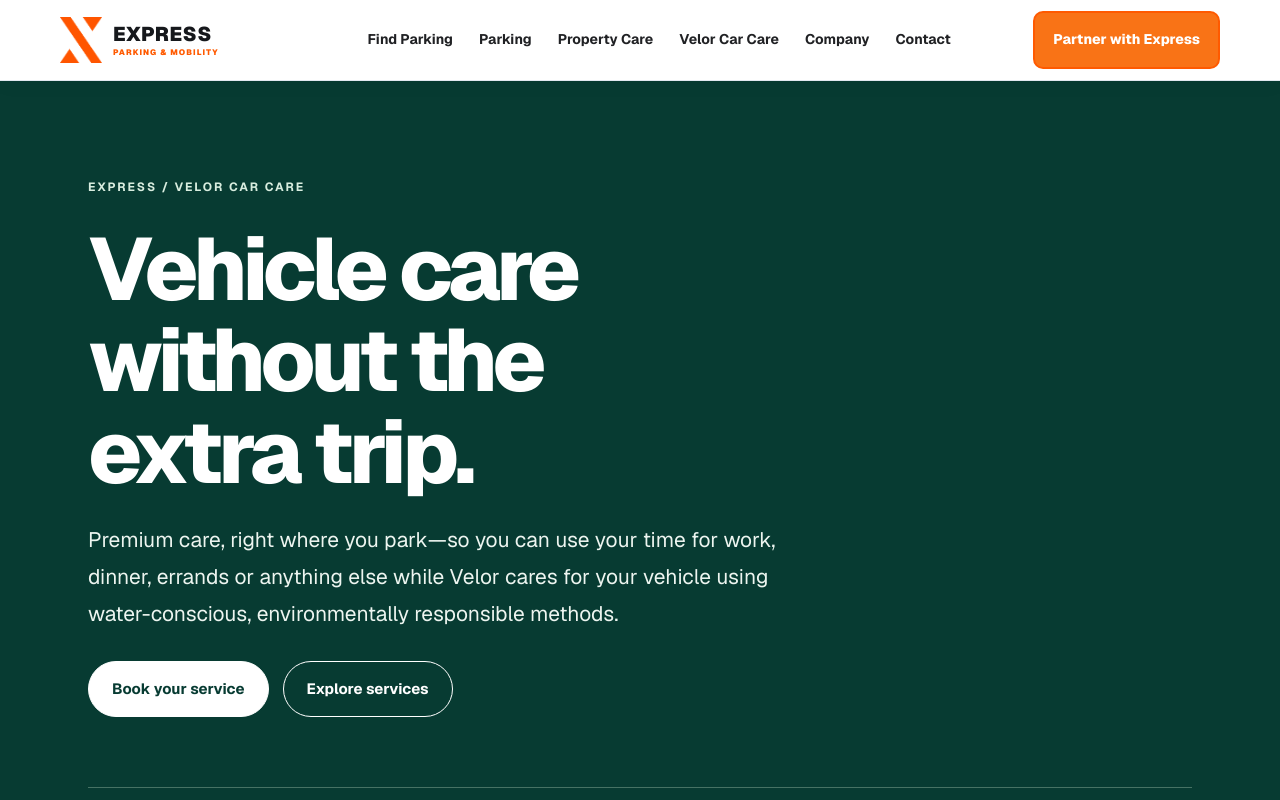
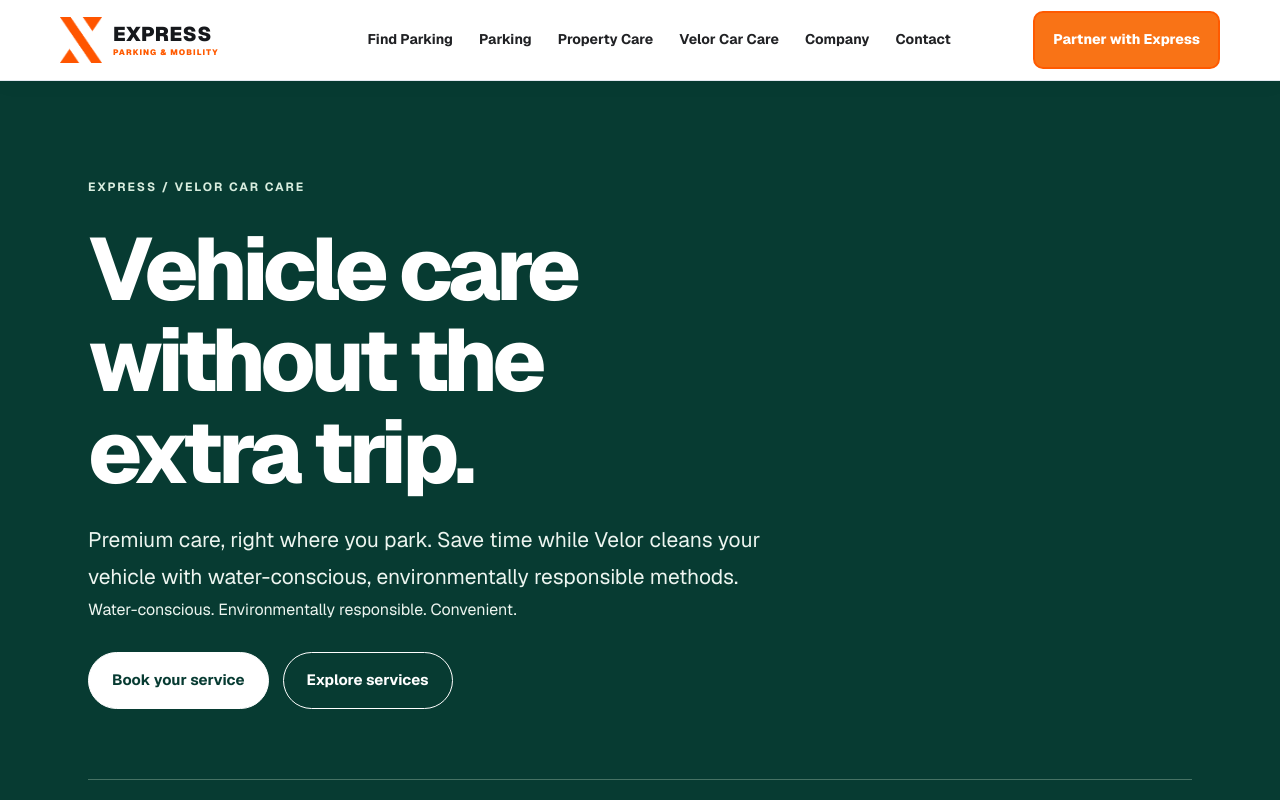
Before and after one commit to expresparking/express-parking-web, a Next.js app: page /velor in a window 1280 px wide. Shown: the top 800 px of the page. Built offline with nearby package versions, Linux system fonts and the light colour scheme.

Commit message:
Emphasize Velor environmental value in hero

```diff
--- a/app/velor/page.tsx
+++ b/app/velor/page.tsx
@@ -22,7 +22,7 @@ const propertyFaqs = [
   ['What does the property receive?', 'A convenient vehicle-care amenity for residents, employees or guests without adding a new daily task for property staff. Velor manages the customer experience from booking through completion.'],
 ];
 export default function VelorPage() { return <main className="vr-page">
-  <section className="vr-hero vr-wrap"><span className="vr-kicker">EXPRESS / VELOR CAR CARE</span><h1>Vehicle care<br/>without the<br/><em>extra trip.</em></h1><p className="vr-lead">Premium care, right where you park—so you can use your time for work, dinner, errands or anything else while Velor cares for your vehicle using water-conscious, environmentally responsible methods.</p><div className="vr-actions"><a className="vr-button" href="#book-velor">Book your service</a><a className="vr-button vr-outline" href="#menu">Explore services</a></div></section>
+  <section className="vr-hero vr-wrap"><span className="vr-kicker">EXPRESS / VELOR CAR CARE</span><h1>Vehicle care<br/>without the<br/><em>extra trip.</em></h1><p className="vr-lead">Premium care, right where you park. Save time while Velor cleans your vehicle with water-conscious, environmentally responsible methods.</p><p className="vr-eco-line">Water-conscious. Environmentally responsible. Convenient.</p><div className="vr-actions"><a className="vr-button" href="#book-velor">Book your service</a><a className="vr-button vr-outline" href="#menu">Explore services</a></div></section>
   <div className="vr-wrap">
   <section className="vr-section"><span className="vr-kicker">THE VELOR EXPERIENCE</span><h2>Park. Plan. Return to clean.</h2><div className="vr-grid">{[['01 / Book','Choose one-time care or a monthly plan, then tell us your vehicle, space, service date and preferred Velor window.'],['02 / Care','We verify the vehicle, arrange access and document its condition. Extra work always needs your approval.'],['03 / Complete','Receive completion confirmation and a record of the work, with private before-and-after photos. Something missed? Contact us.']].map(([title,text])=><article className="vr-card" key={title}><h3>{title}</h3><p>{text}</p></article>)}</div></section>
   <section className="vr-section" id="menu"><span className="vr-kicker">ONE-TIME CARE</span><h2>We clean your car while you park.<br/>Without going out of your way.</h2><p className="vr-section-lead">Save the extra trip and spend your time on something else. Velor delivers convenient, premium car care with water-conscious, environmentally responsible methods while your vehicle is already parked.</p><div className="vr-grid">{packages.map(p=><article className="vr-card" key={p.name}><h3>{p.name}</h3><p>{p.description}</p></article>)}</div><div className="vr-table"><table><caption>One-time service prices</caption><thead><tr><th scope="col">Vehicle size</th>{packages.map(p=><th scope="col" key={p.name}>{p.name}</th>)}</tr></thead><tbody>{sizes.map(s=><tr key={s.id}><th scope="row">{s.name}<small>{s.detail}</small></th>{s.prices.map((p,i)=><td key={i}>${p}</td>)}</tr>)}<tr><th scope="row">Oversized, commercial or specialty</th><td>Quote</td><td>Quote</td><td>Quote</td></tr></tbody></table></div><p>Heavy buildup, stains, pet hair, extraction and restoration are additional work. We assess suitability before waterless exterior care. Screens are cleaned gently with a dedicated display microfiber cloth, following vehicle instructions. No steam cleaning. No added fragrance unless requested.</p></section>
```
